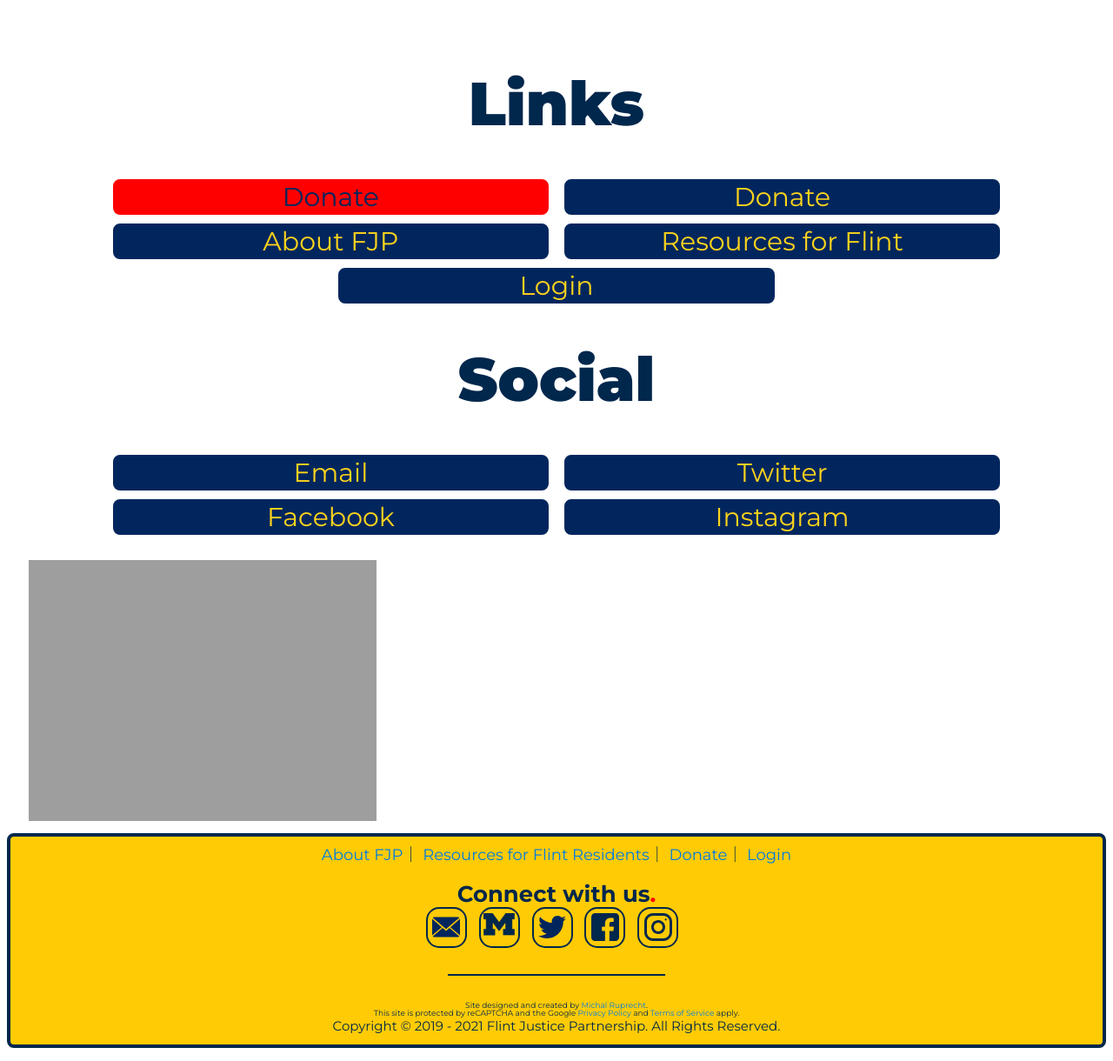
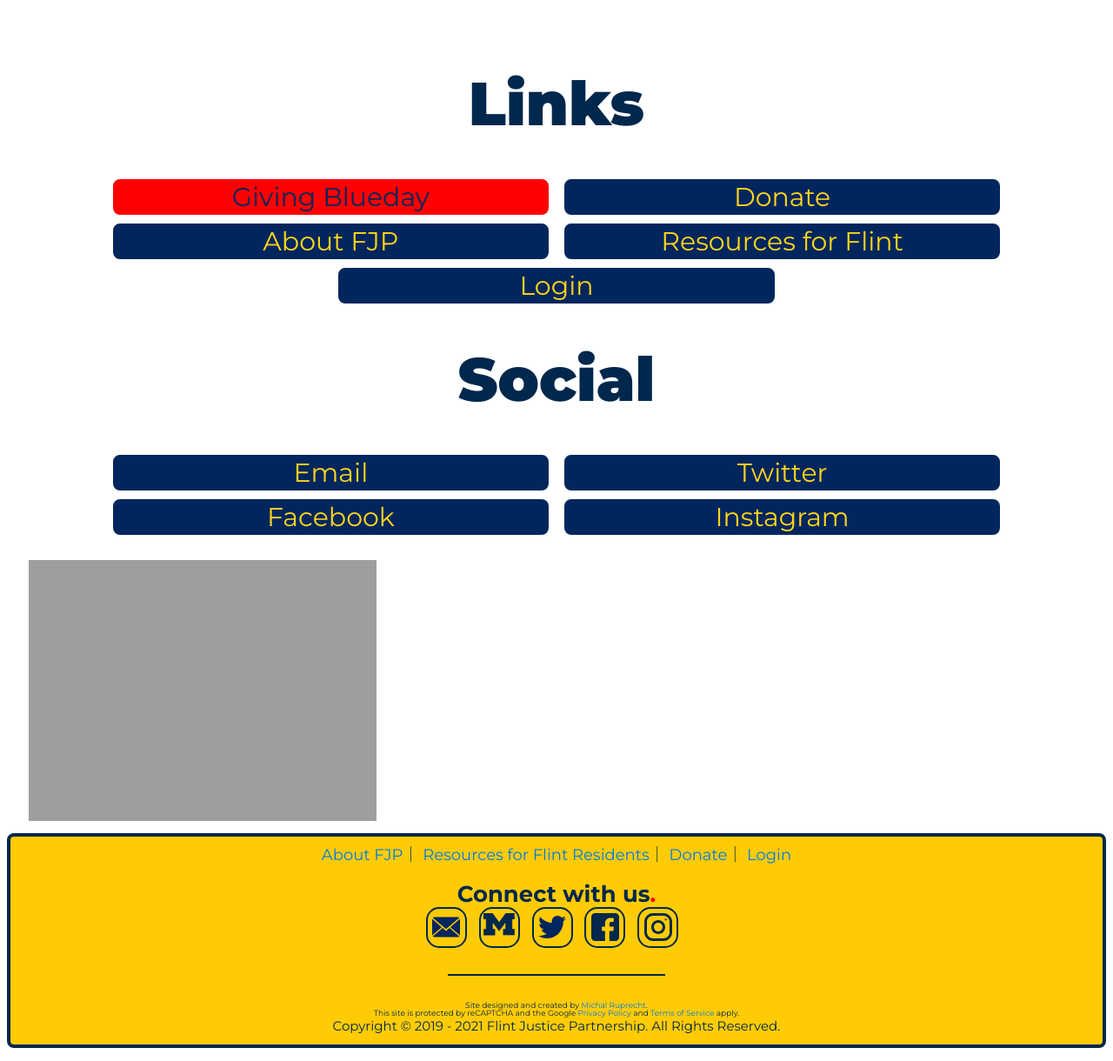
Before and after one commit to umichfjp/umichfjp.github.io, a Jekyll site: the page built from pages/social.html, in a window 1280 px wide. Shown: the whole page at 87% size. Built offline with Jekyll 4.4.1, drawn with Linux system fonts in a browser that asks for light colours.

Commit message:
Update social.html

```diff
--- a/pages/social.html
+++ b/pages/social.html
@@ -15,7 +15,7 @@ title: Social
         <center>
         <h1>Links</h1>
         <h2>
-          <a class="redbutton" href="https://givingblueday.org/o/university-of-michigan/i/giving-blueday/s/fjp">Donate</a>
+          <a class="redbutton" href="https://givingblueday.org/o/university-of-michigan/i/giving-blueday/s/fjp">Giving Blueday</a>
           <a class="button" href="https://umichfjp.github.io/pages/donate" target="_blank">Donate</a>
           <a class="button" href="https://umichfjp.github.io" target="_blank">About FJP</a>
           <a class="button" href="https://umichfjp.github.io/pages/resources" target="_blank">Resources for Flint</a>
```
